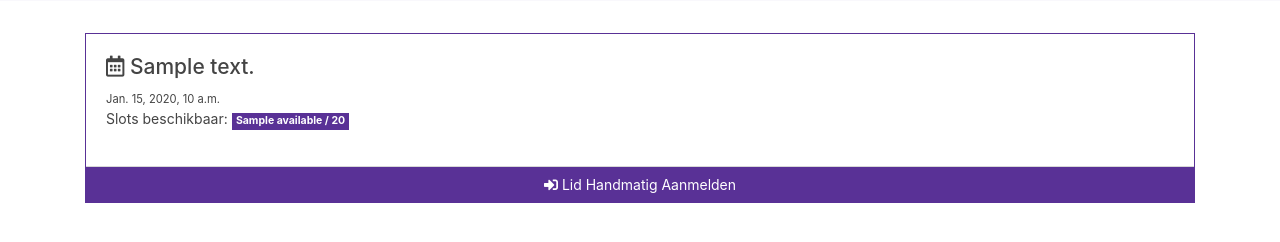
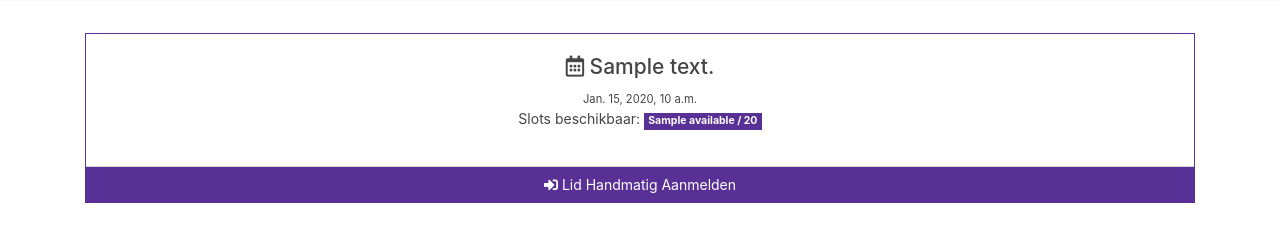
Before and after one commit to djoamersfoort/aanmelden, a Django app: template aanmelden/templates/report.html in a window 1280 px wide. Shown: the part 339-581 px from the top of the page. Run offline with Django 3.2, Linux system fonts and the light colour scheme; the template is opened without the code that fills it: most values are stand-ins (such as "Sample title", 1, 10 or a date in 2020); some libraries are stand-ins or nearby versions.

Commit message:
Centered text in report template

```diff
--- a/aanmelden/templates/report.html
+++ b/aanmelden/templates/report.html
@@ -26,9 +26,9 @@
             <div class="col-sm">
                 <div class="card border-primary">
                     <div class="card-body">
-                        <h4 class="card-title"><i class="far fa-calendar-alt"></i> {{ slot.description }}</h4>
-                        <div class="small">{{ slot.date }}</div>
-                        <div>
+                        <h4 class="card-title text-center"><i class="far fa-calendar-alt"></i> {{ slot.description }}</h4>
+                        <div class="small text-center">{{ slot.date }}</div>
+                        <div class="text-center">
                             <p>Slots beschikbaar:
                                 {% if slot.available == 0 %}
                                 <span class="badge badge-warning">{{ slot.available }} / {{ slot.available|add:slot.taken }}</span>
```
